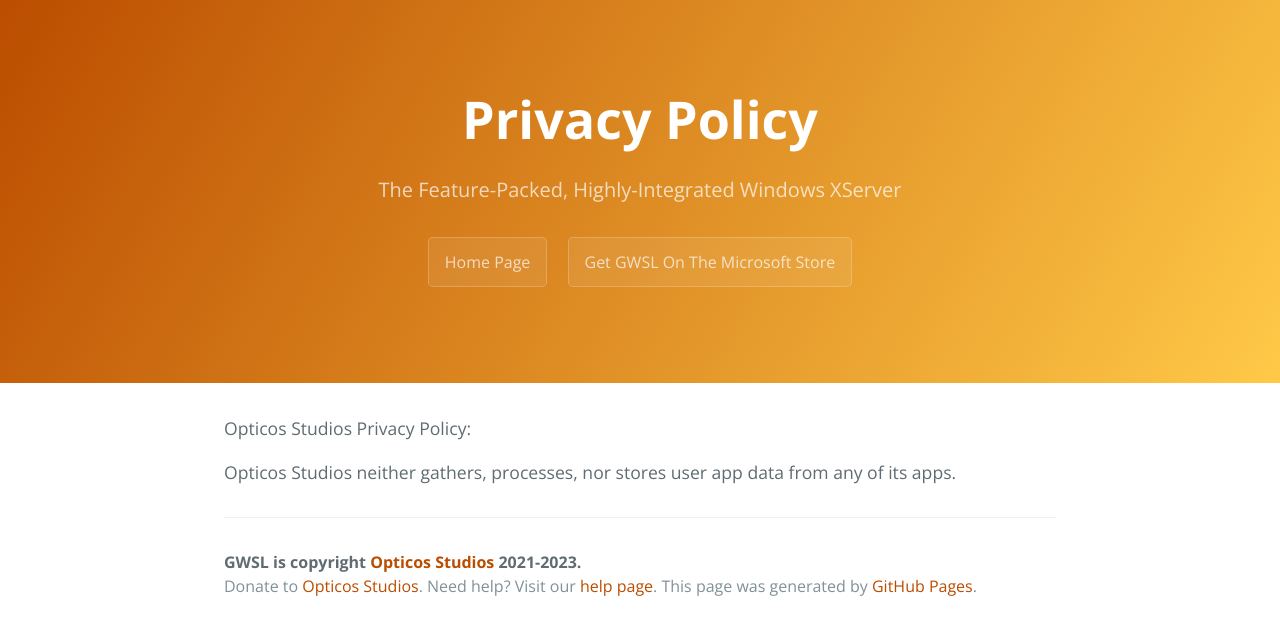
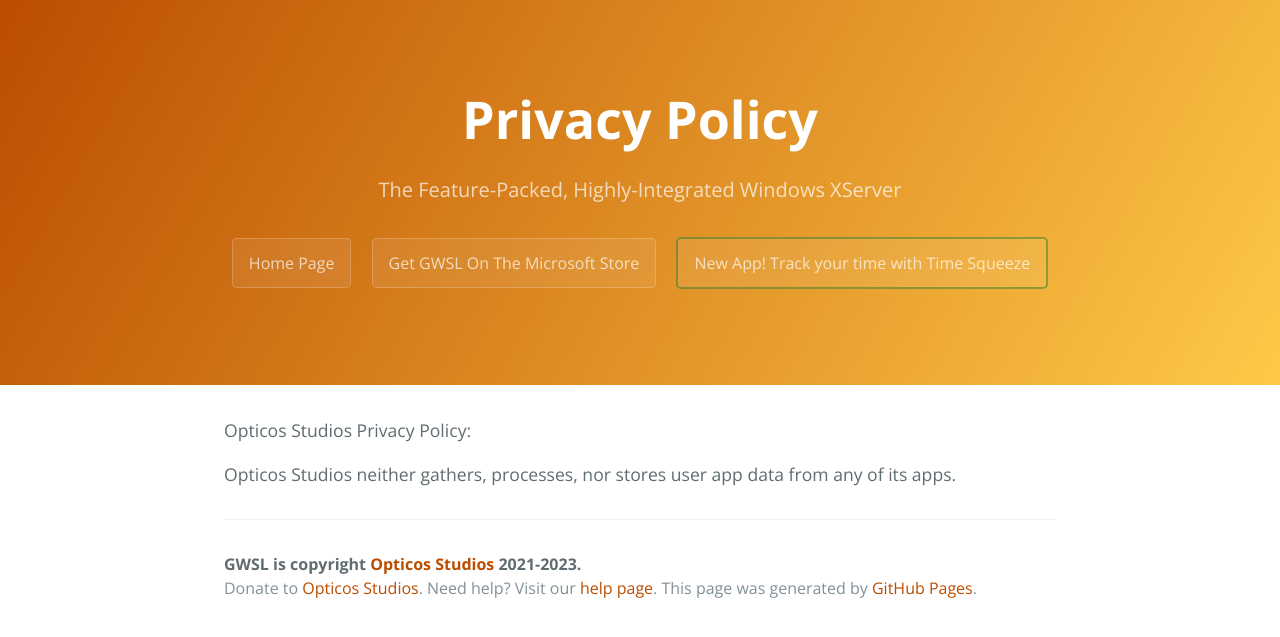
Before and after one commit to Opticos/gwsl, a Jekyll site: the page built from privacy.md, in a window 1280 px wide. Shown: the top 637 px of the page. Built offline with Jekyll 4.4.1, drawn with Linux system fonts in a browser that asks for light colours; the repository's description, which GitHub fills in, is left out.

Commit message:
Update default.html

```diff
--- a/_layouts/default.html
+++ b/_layouts/default.html
@@ -42,6 +42,7 @@
       {% if site.github.is_project_page %}
         <a href="https://opticos.github.io/gwsl/" class="btn">Home Page</a>
         <a href="https://www.microsoft.com/en-us/p/gwsl/9nl6kd1h33v3" class="btn">Get GWSL On The Microsoft Store</a>
+        <a href="https://www.timesqueeze.net" target="_blank" class="btn" style="border-color: rgba(41, 126, 35, 0.5); border-width: 2px;">New App! Track your time with Time Squeeze</a>
       {% endif %}
 
     </header>
```
